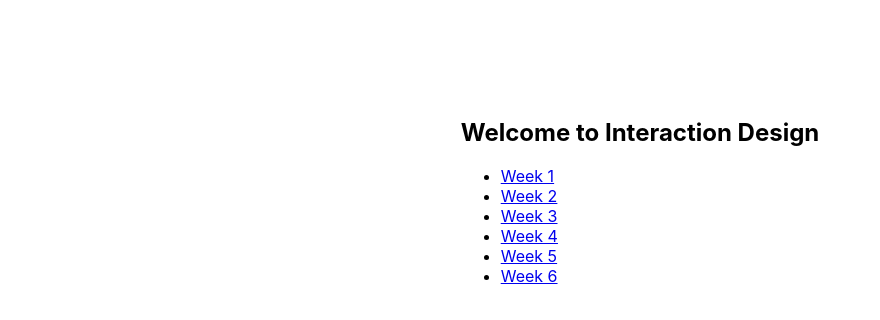
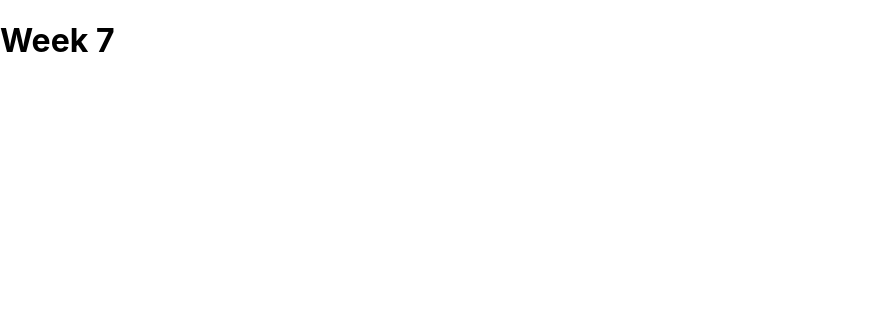
Before and after one commit to 4dealp21/interaction-design, a React (Create React App) app: page /week-7 in a window 1280 px wide. Shown: the top 320 px of the page, without its empty margins (0-880 px from the left). Built offline with nearby package versions, Linux system fonts and the light colour scheme.

Commit message:
Added week7

```diff
--- a/package.json
+++ b/package.json
@@ -10,7 +10,7 @@
     "@testing-library/user-event": "^7.2.1",
     "react": "^16.13.1",
     "react-dom": "^16.13.1",
-    "react-hook-form": "^6.11.0",
+    "react-hook-form": "^6.11.3",
     "react-router": "^5.2.0",
     "react-router-dom": "^5.2.0",
     "react-scripts": "^4.0.0",
--- a/src/App.js
+++ b/src/App.js
@@ -6,6 +6,7 @@ import Week3 from "./Components/week-3";
 import Week4 from "./Components/week-4";
 import Week5 from "./Components/week-5";
 import Week6 from "./Components/week-6";
+import Week7 from "./Components/week-7";
 
 import { BrowserRouter as Router, Switch, Route, Link } from "react-router-dom";
 
@@ -41,6 +42,9 @@ const Home = () => (
       <li>
         <Link to="/week-6">Week 6</Link>
       </li>
+      <li>
+        <Link to="/week-7">Week 7</Link>
+      </li>
     </ul>
   </nav>
   </StyledWrapper>
@@ -67,6 +71,9 @@ const App = () => (
       <Route path="/week-6">
         <Week6 />
       </Route>
+      <Route path="/week-7">
+        <Week7 />
+      </Route>
       <Route path="/">
         <Home />
       </Route>
--- a/src/Components/week-5/index.js
+++ b/src/Components/week-5/index.js
@@ -1,9 +1,8 @@
 import React, { useState } from 'react';
 import styled from 'styled-components';
-import closeIcon from "./Assets/close_icon.svg";
-import { Button } from './../week-3'
-import { Swipeable } from 'react-swipeable';
-
+import closeIcon from './Assets/close_icon.svg';
+import { Button } from './../week-3/';
+import { useSwipeable } from 'react-swipeable';
 
 const StyleWrapper = styled.div`
     display: flex;
@@ -51,6 +50,9 @@ const Week5 = () => {
 
     const [navOpen, setNavOpen] = useState(false);
 
+    const handlers = useSwipeable({onSwipedRight: () => setNavOpen(true),
+        onSwipedLeft: () => setNavOpen(false)});
+
     const handleClose = () => {
         setNavOpen(false);
     }
@@ -68,10 +70,11 @@ const Week5 = () => {
         }
     }
 
+
     return (
         <>
-            <Swipeable onSwiped={handleSwipe}>
-                <StyleWrapper>
+
+                <StyleWrapper {...handlers}>
                     <StyledSideNav open={navOpen}>
                         <StyledCloseIcon onClick={handleClose} src={closeIcon} />
                             {
@@ -88,7 +91,7 @@ const Week5 = () => {
                 <Button onClick={handleOpen} color="#1200ee"> Open Nav </Button>
 
                 </StyleWrapper>
-            </Swipeable>
+
         </>
     )
 };
--- /dev/null
+++ b/src/Components/week-7/index.js
@@ -0,0 +1,7 @@
+import React from 'react';
+
+const Week7 = () => {
+    return <h1>Week 7</h1>
+}
+
+export default Week7;
```
Also changed, not shown: 1 other file (tests, documents, lock files or other folders).
